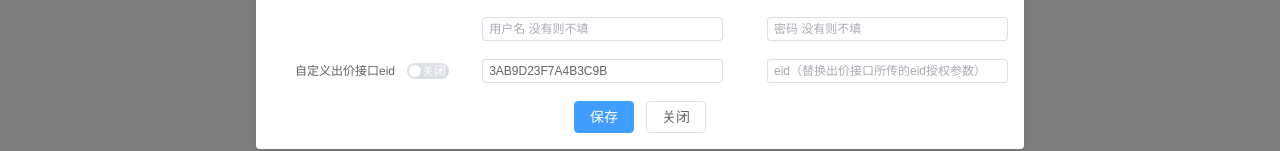
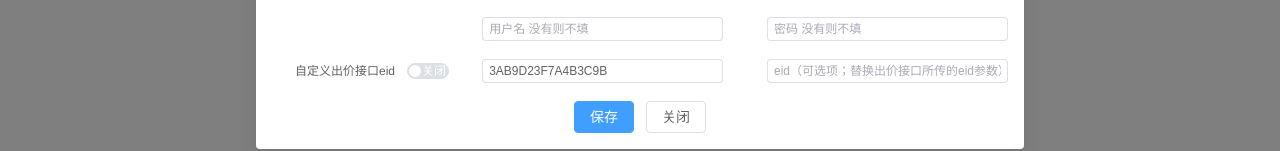
Before and after one commit to GilHogan/JDTreasureGrabber, a Vue app: page / in a window 1280 px wide. Both pictures are taken after a click on the button "选项". Shown: the part 578-729 px from the top of the page. Built offline with nearby package versions, Linux system fonts and the light colour scheme.

Commit message:
no message

```diff
--- a/src/components/CustomOption.vue
+++ b/src/components/CustomOption.vue
@@ -132,7 +132,7 @@
             <el-input v-model="form.customEidKey" placeholder="eidKey" />
           </el-col>
           <el-col :span="11">
-            <el-input v-model="form.customEid" placeholder="eid（替换出价接口所传的eid授权参数）" />
+            <el-input v-model="form.customEid" placeholder="eid（可选项；替换出价接口所传的eid参数）" />
           </el-col>
         </el-row>
       </el-col>
```
Also changed, not shown: 1 other file (tests, documents, lock files or other folders).
